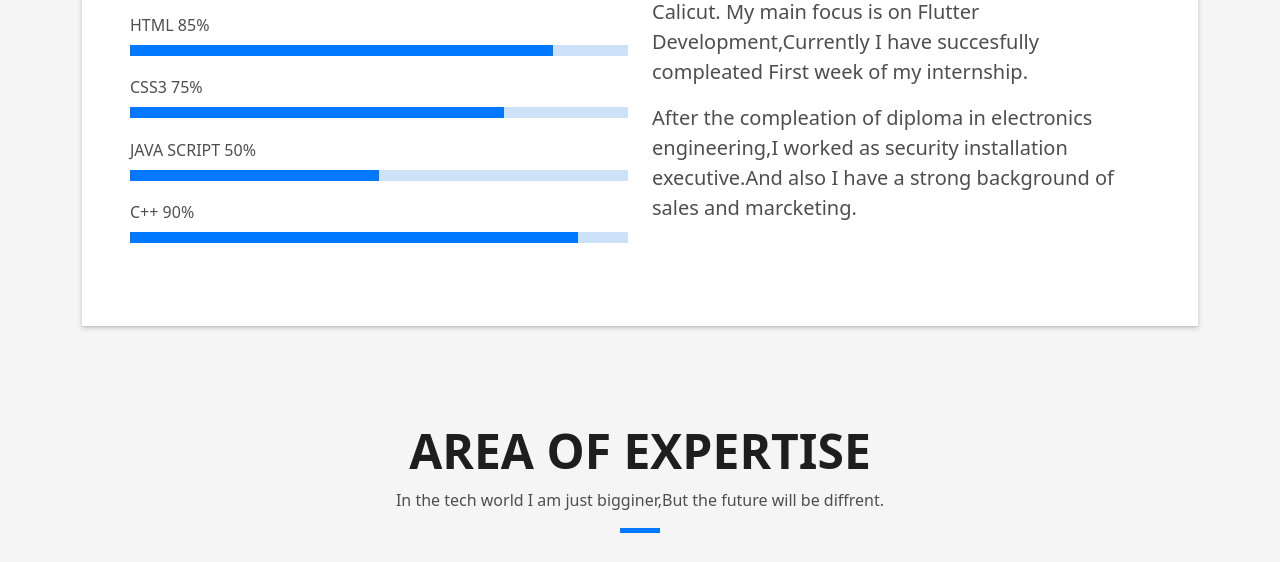
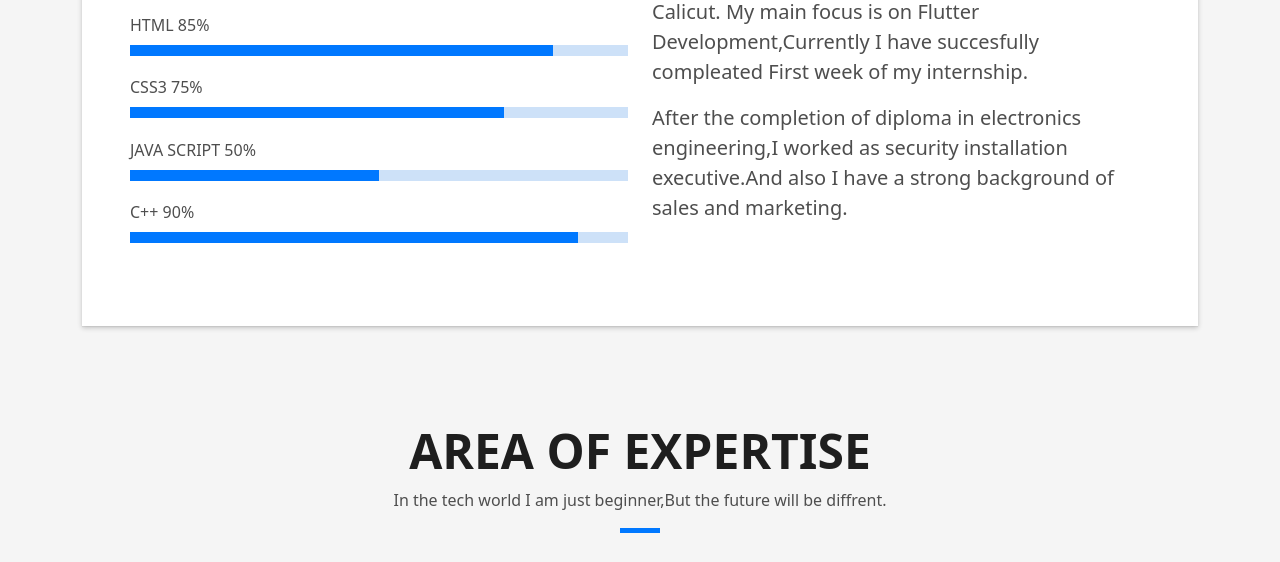
Before and after one commit to AkhilGK/agk, a plain HTML site: page index.html in a window 1280 px wide. Shown: the part 1183-1745 px from the top of the page. Drawn offline with nearby package versions, Linux system fonts and the light colour scheme.

Commit message:
Some basic corrections.

```diff
--- a/index.html
+++ b/index.html
@@ -144,7 +144,7 @@
 
                     </p>
                     <p class="lead">
-                      After the compleation of diploma in electronics engineering,I worked as security installation executive.And also I have a strong background of sales and marcketing.
+                      After the completion of diploma in electronics engineering,I worked as security installation executive.And also I have a strong background of sales and marketing.
                     </p>
                   </div>
                 </div>
@@ -165,7 +165,7 @@
                 area of expertise
               </h3>
               <p class="subtitle-a">
-                In the tech world I am just bigginer,But the future will be diffrent.
+                In the tech world I am just beginner,But the future will be diffrent.
               </p>
               <div class="line-mf"></div>
             </div>
```
